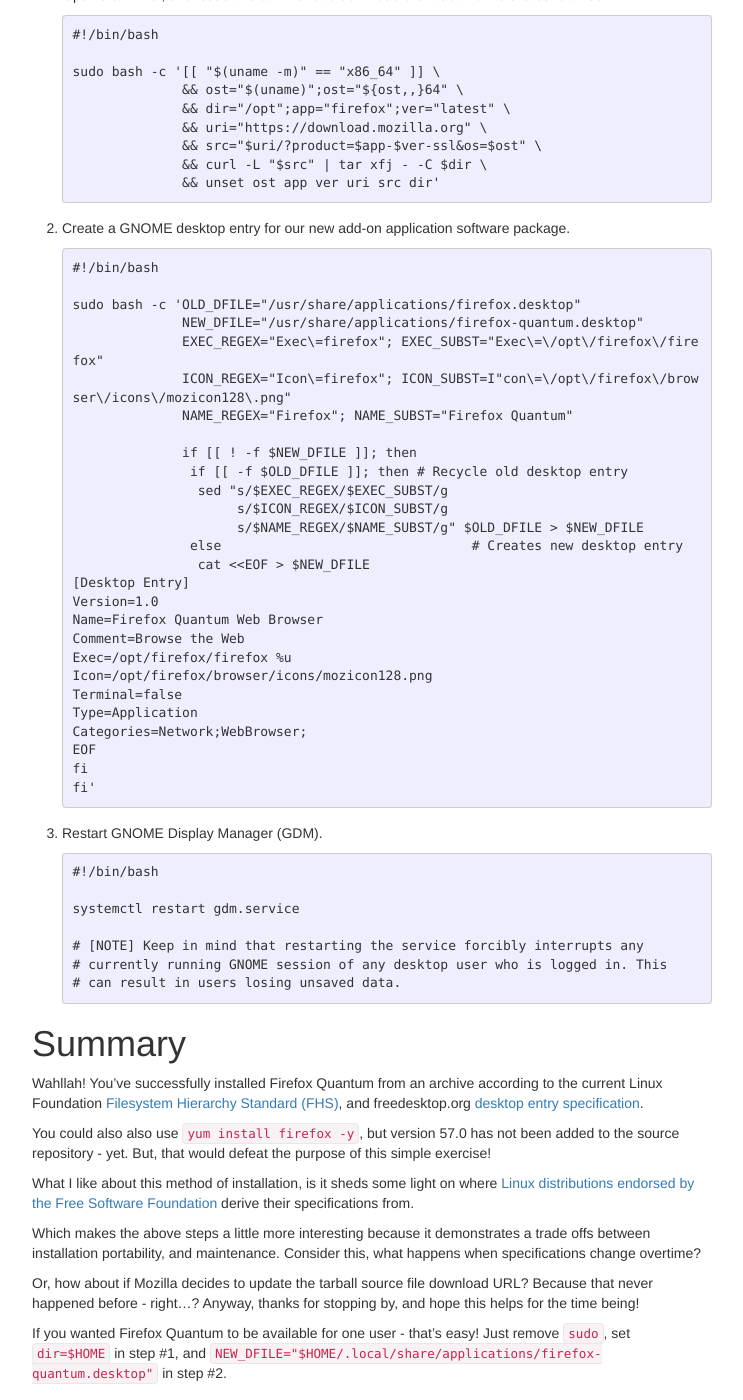
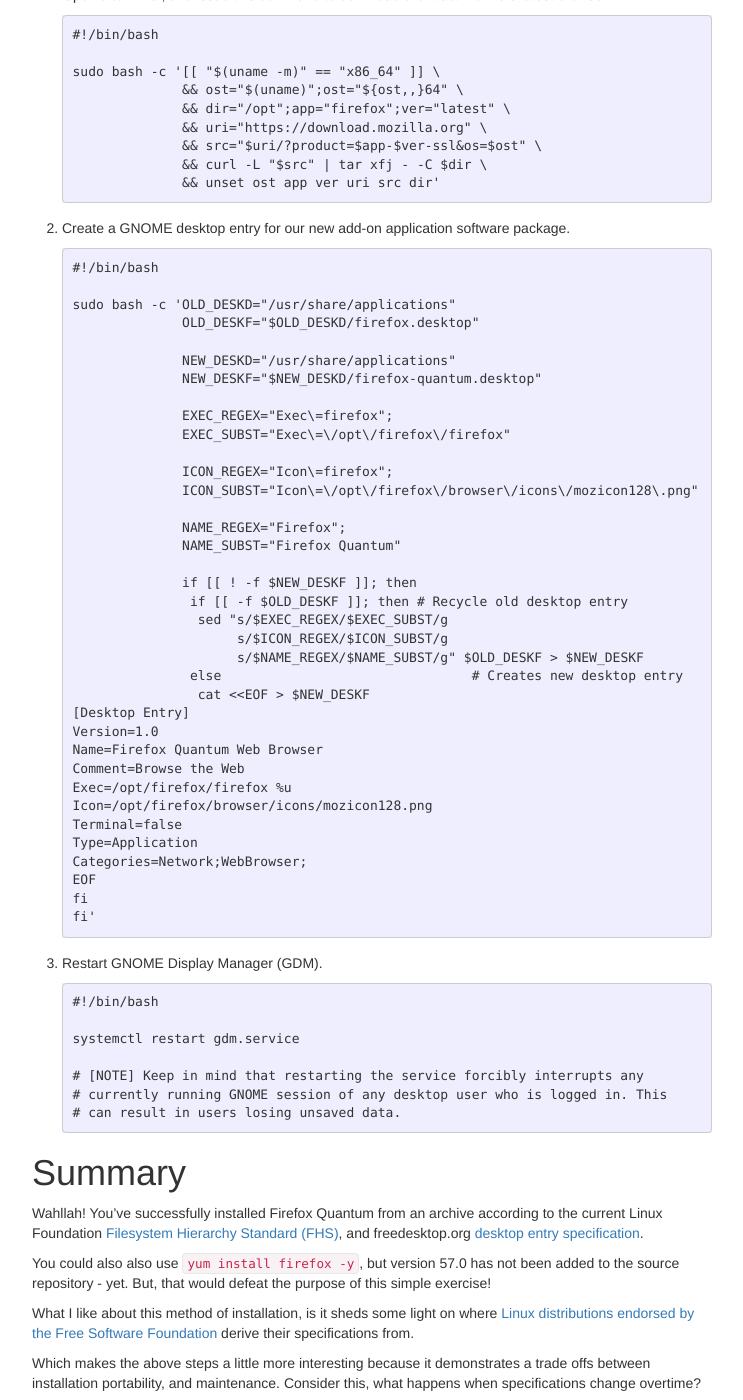
Before and after one commit to ecwpz91/ecwpz91.github.io, a Jekyll site: the page built from _posts/2017-11-18-Getting and Installing Firefox Quantum.md, in a window 1280 px wide and 1400 px high, scrolled down 460 px. Shown: the whole window, without its empty margins (268-1011 px from the left). Built offline with Jekyll 4.4.1, drawn with Linux system fonts in a browser that asks for light colours; nearby versions of some CDN libraries; some of the changed text lies outside the part shown.

Commit message:
Updated to make fit into script example

```diff
--- a/_posts/2017-11-18-Getting and Installing Firefox Quantum.md
+++ b/_posts/2017-11-18-Getting and Installing Firefox Quantum.md
@@ -28,19 +28,28 @@
 
        #!/bin/bash
 
-       sudo bash -c 'OLD_DFILE="/usr/share/applications/firefox.desktop"
-                     NEW_DFILE="/usr/share/applications/firefox-quantum.desktop"
-                     EXEC_REGEX="Exec\=firefox"; EXEC_SUBST="Exec\=\/opt\/firefox\/firefox"
-                     ICON_REGEX="Icon\=firefox"; ICON_SUBST=I"con\=\/opt\/firefox\/browser\/icons\/mozicon128\.png"
-                     NAME_REGEX="Firefox"; NAME_SUBST="Firefox Quantum"
+       sudo bash -c 'OLD_DESKD="/usr/share/applications"
+                     OLD_DESKF="$OLD_DESKD/firefox.desktop"
 
-                     if [[ ! -f $NEW_DFILE ]]; then
-                      if [[ -f $OLD_DFILE ]]; then # Recycle old desktop entry
+                     NEW_DESKD="/usr/share/applications"
+                     NEW_DESKF="$NEW_DESKD/firefox-quantum.desktop"
+
+                     EXEC_REGEX="Exec\=firefox";
+                     EXEC_SUBST="Exec\=\/opt\/firefox\/firefox"
+
+                     ICON_REGEX="Icon\=firefox";
+                     ICON_SUBST="Icon\=\/opt\/firefox\/browser\/icons\/mozicon128\.png"
+
+                     NAME_REGEX="Firefox";
+                     NAME_SUBST="Firefox Quantum"
+
+                     if [[ ! -f $NEW_DESKF ]]; then
+                      if [[ -f $OLD_DESKF ]]; then # Recycle old desktop entry
                        sed "s/$EXEC_REGEX/$EXEC_SUBST/g
                             s/$ICON_REGEX/$ICON_SUBST/g
-                            s/$NAME_REGEX/$NAME_SUBST/g" $OLD_DFILE > $NEW_DFILE
+                            s/$NAME_REGEX/$NAME_SUBST/g" $OLD_DESKF > $NEW_DESKF
                       else                                # Creates new desktop entry
-                       cat <<EOF > $NEW_DFILE
+                       cat <<EOF > $NEW_DESKF
        [Desktop Entry]
        Version=1.0
        Name=Firefox Quantum Web Browser
@@ -76,7 +85,7 @@
 
 Or, how about if Mozilla decides to update the tarball source file download URL? Because that never happened before - right...? Anyway, thanks for stopping by, and hope this helps for the time being!
 
-If you wanted Firefox Quantum to be available for one user - that's easy! Just remove `sudo`, set `dir=$HOME` in step #1, and `NEW_DFILE="$HOME/.local/share/applications/firefox-quantum.desktop"` in step #2.
+If you wanted Firefox Quantum to be available for one user - that's easy! Just remove `sudo`, set `dir=$HOME` in step #1, and `NEW_DESKF="$HOME/.local/share/applications/firefox-quantum.desktop"` in step #2.
 
 [1]: https://www.mozilla.org/en-US/firefox/new/
 [2]: http://refspecs.linuxfoundation.org/FHS_3.0/fhs/ch03s13.html
```
